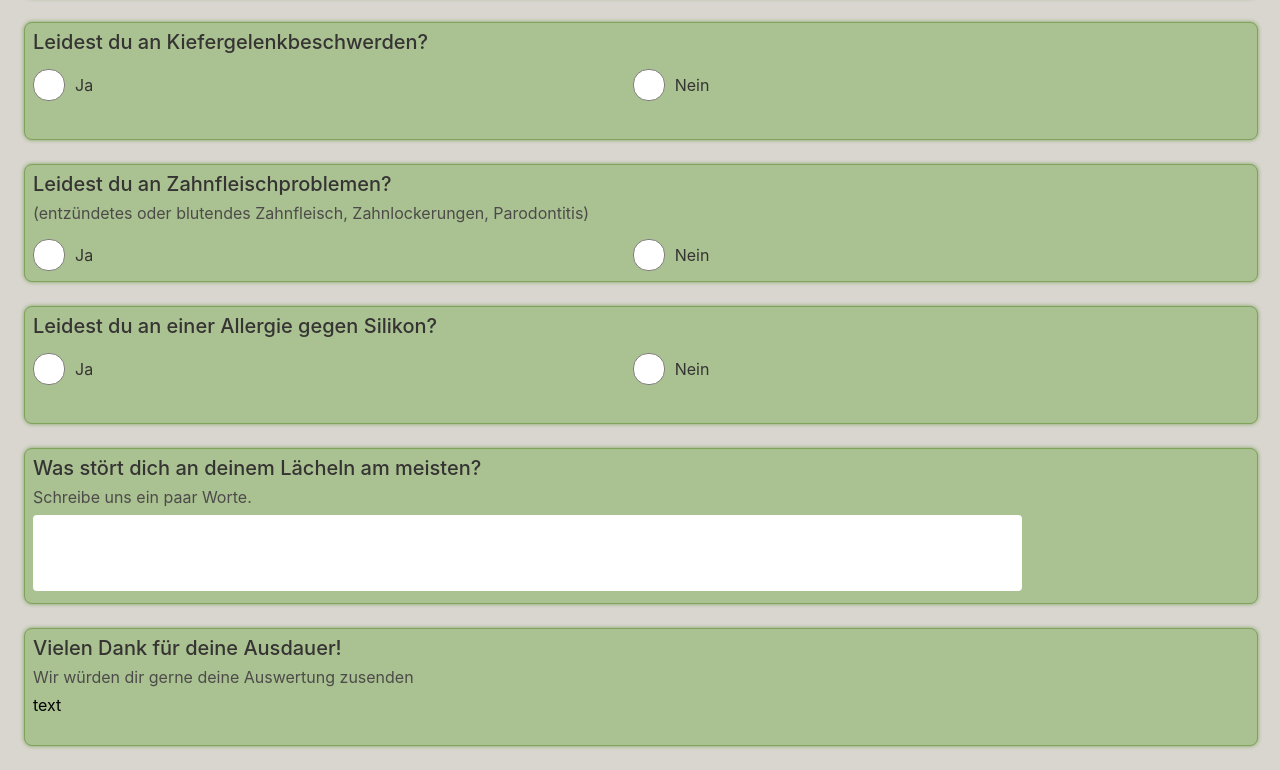
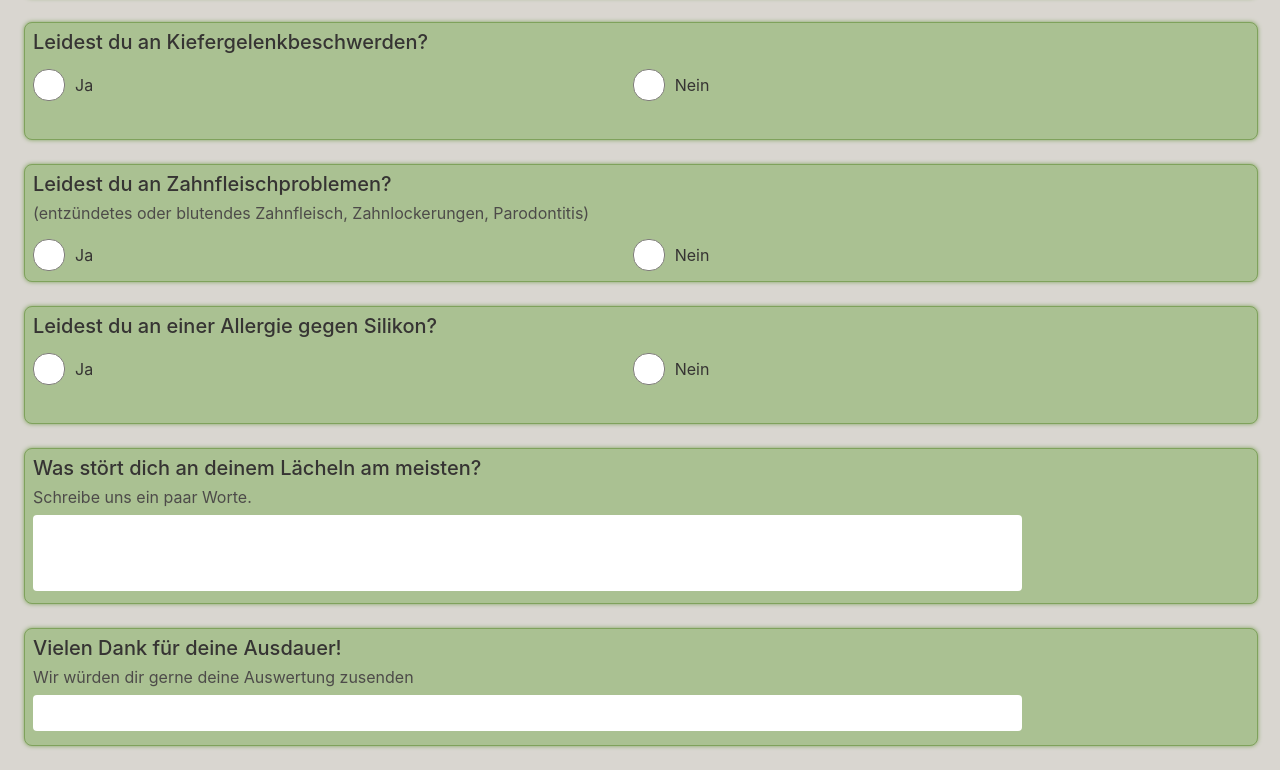
Before and after one commit to ipochinskiy/questionnaire, a React (Create React App) app: page / in a window 1280 px wide. Shown: the part 922-1692 px from the top of the page. Built offline with nearby package versions, Linux system fonts and the light colour scheme.

Commit message:
create a Text component and use it for question type "text"

```diff
--- a/src/questionnaire/Panel/Panel.js
+++ b/src/questionnaire/Panel/Panel.js
@@ -1,5 +1,5 @@
 import React, { Component } from 'react';
-import { Multi, Radio, Select, Textarea } from '../../ui-components';
+import { Multi, Radio, Select, Text, Textarea } from '../../ui-components';
 import './Panel.scss';
 
 class Panel extends Component {
@@ -58,7 +58,9 @@ class Panel extends Component {
                 />;
                 break;
             case 'text':
-                control = 'text';
+                control = <Text
+                    handleChange={value => this.handleValueChange(key, value)}
+                />;
                 break;
 
             default:
--- /dev/null
+++ b/src/ui-components/Text/Text.js
@@ -0,0 +1,12 @@
+import React from 'react';
+import './Text.scss';
+
+const Text = ({ handleChange }) => (
+    <div className='Text'>
+        <input
+            onChange={e => handleChange((e && e.target) ? e.target.value : null)}
+        />
+    </div>
+);
+
+export default Text;
--- /dev/null
+++ b/src/ui-components/Text/Text.scss
@@ -0,0 +1,14 @@
+@import '../../colors.scss';
+
+.Text {
+    & input {
+        width: 80%;
+        resize: none;
+        border: none;
+        border-radius: 4px;
+        outline: none;
+        padding: 8px;
+        font-size: 16px;
+        line-height: 20px;
+    }
+}
--- a/src/ui-components/index.js
+++ b/src/ui-components/index.js
@@ -1,6 +1,7 @@
 import Multi from './Multi/Multi';
 import Radio from './Radio/Radio';
 import Select from './Select/Select';
+import Text from './Text/Text';
 import Textarea from './Textarea/Textarea';
 
-export { Radio, Select, Multi, Textarea };
+export { Radio, Select, Multi, Textarea, Text };
```
Also changed, not shown: 2 other files (tests, documents, lock files or other folders).
